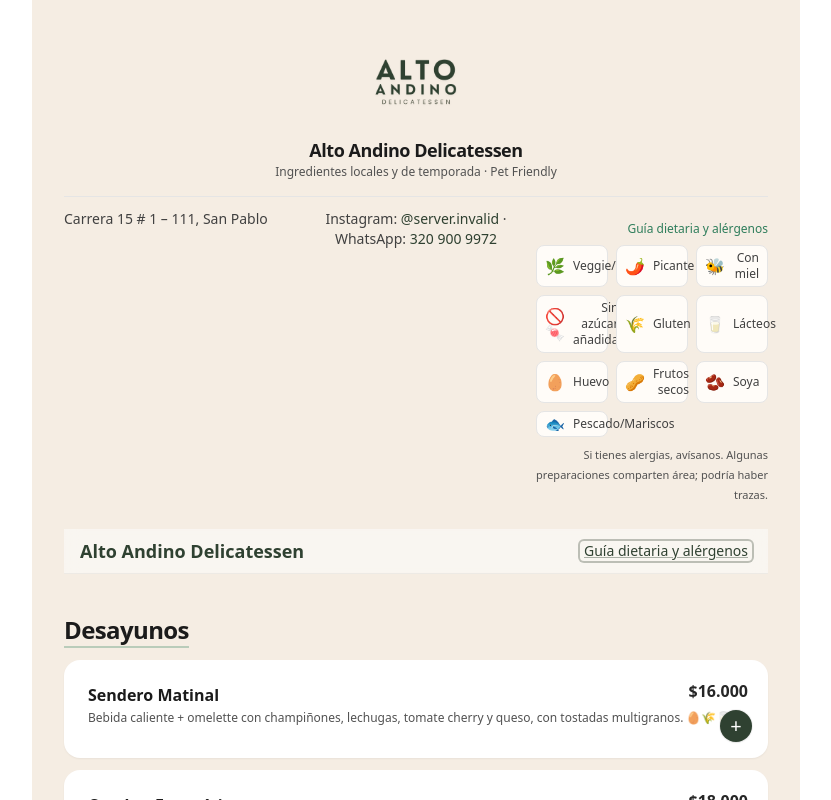
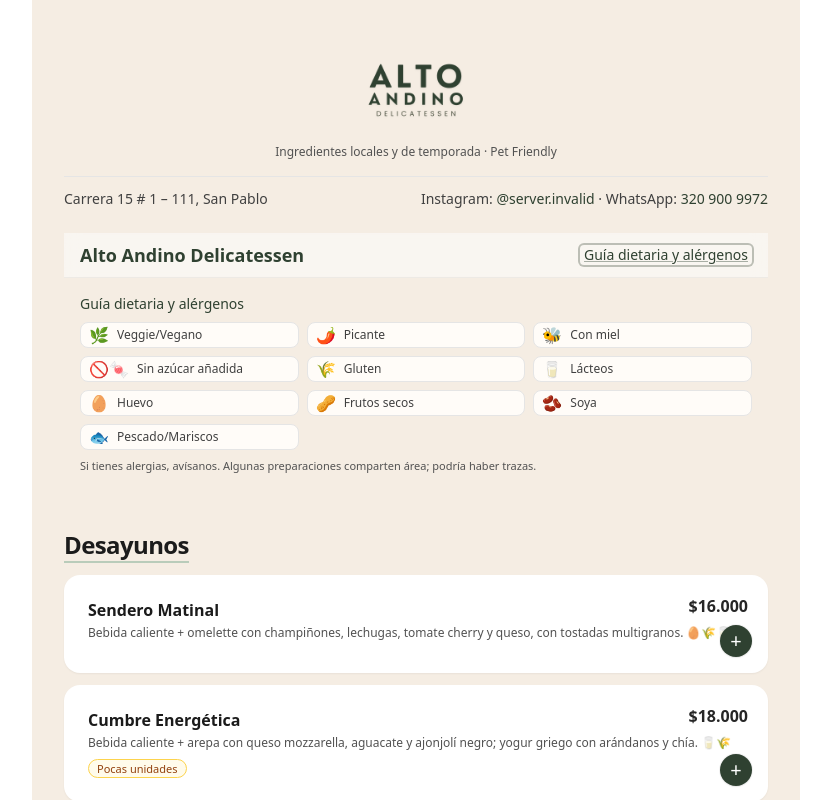
Before and after one commit to codesebastianvega/alto-andino-qrmenu, a React (Vite) app: page / in a window 1280 px wide. Both pictures are taken after a click on the button "Guía dietaria y alérgenos". Shown: the top 800 px of the page, without its empty margins (224-1055 px from the left). Built offline with nearby package versions, Linux system fonts and the light colour scheme; no server answers.

Commit message:
feat: add toggleable dietary guide

```diff
--- /dev/null
+++ b/src/components/DietaryGuide.jsx
@@ -0,0 +1,38 @@
+import React from "react";
+
+export default function DietaryGuide() {
+  const markers = [
+    { icon: "🌿", label: "Veggie/Vegano" },
+    { icon: "🌶️", label: "Picante" },
+    { icon: "🐝", label: "Con miel" },
+    { icon: "🚫🍬", label: "Sin azúcar añadida" },
+    { icon: "🌾", label: "Gluten" },
+    { icon: "🥛", label: "Lácteos" },
+    { icon: "🥚", label: "Huevo" },
+    { icon: "🥜", label: "Frutos secos" },
+    { icon: "🫘", label: "Soya" },
+    { icon: "🐟", label: "Pescado/Mariscos" },
+  ];
+  return (
+    <div className="max-w-3xl mx-auto px-4 py-3 sm:py-4">
+      <h2 className="text-sm font-medium text-[#2f4131] mb-2">
+        Guía dietaria y alérgenos
+      </h2>
+      <div className="mt-2 grid grid-cols-2 sm:grid-cols-3 gap-2">
+        {markers.map((m) => (
+          <div
+            key={m.label}
+            className="flex items-center gap-2 rounded-lg border border-neutral-200 bg-alto-warmwhite px-2 py-1 text-xs"
+          >
+            <span className="text-base leading-none">{m.icon}</span>
+            <span className="text-neutral-700">{m.label}</span>
+          </div>
+        ))}
+      </div>
+      <p className="mt-2 text-[11px] text-neutral-600">
+        Si tienes alergias, avísanos. Algunas preparaciones comparten área;
+        podría haber trazas.
+      </p>
+    </div>
+  );
+}
--- a/src/components/Header.jsx
+++ b/src/components/Header.jsx
@@ -1,5 +1,7 @@
 // src/components/Header.jsx
+import React, { useState } from "react";
 import { getTableId } from "../utils/table";
+import DietaryGuide from "./DietaryGuide";
 
 const IG_URL =
   import.meta.env.VITE_INSTAGRAM_URL ||
@@ -20,49 +22,9 @@ const WA_DISPLAY = WA_NUM.replace(/^57/, "").replace(
 ); // 320 900 9972
 const WA_LINK = `https://wa.me/${WA_NUM}`;
 
-function MarkersLegend() {
-  const markers = [
-    { icon: "🌿", label: "Veggie/Vegano" },
-    { icon: "🌶️", label: "Picante" },
-    { icon: "🐝", label: "Con miel" },
-    { icon: "🚫🍬", label: "Sin azúcar añadida" },
-    { icon: "🌾", label: "Gluten" },
-    { icon: "🥛", label: "Lácteos" },
-    { icon: "🥚", label: "Huevo" },
-    { icon: "🥜", label: "Frutos secos" },
-    { icon: "🫘", label: "Soya" },
-    { icon: "🐟", label: "Pescado/Mariscos" },
-  ];
-
-  return (
-    <details className="mt-3">
-      <summary
-        id="aa-guide-anchor"
-        className="text-xs font-medium text-alto-primary cursor-pointer select-none"
-      >
-        Guía dietaria y alérgenos
-      </summary>
-      <div className="mt-2 grid grid-cols-2 sm:grid-cols-3 gap-2">
-        {markers.map((m) => (
-          <div
-            key={m.label}
-            className="flex items-center gap-2 rounded-lg border border-neutral-200 bg-alto-warmwhite px-2 py-1 text-xs"
-          >
-            <span className="text-base leading-none">{m.icon}</span>
-            <span className="text-neutral-700">{m.label}</span>
-          </div>
-        ))}
-      </div>
-      <p className="mt-2 text-[11px] text-neutral-600">
-        Si tienes alergias, avísanos. Algunas preparaciones comparten área;
-        podría haber trazas.
-      </p>
-    </details>
-  );
-}
-
 export default function Header() {
   const table = getTableId();
+  const [openGuide, setOpenGuide] = useState(false);
 
   return (
     <>
@@ -72,11 +34,8 @@ export default function Header() {
           <img
             src="/logoalto.png"
             alt="Alto Andino Delicatessen"
-            className="h-16 w-16 sm:h-20 sm:w-20 md:h-24 md:w-24 object-contain drop-shadow-sm"
+            className="h-20 sm:h-24 md:h-28 mx-auto object-contain drop-shadow-sm"
           />
-          <h1 className="mt-2 text-alto-text text-base sm:text-lg font-extrabold tracking-tight">
-            Alto Andino Delicatessen
-          </h1>
           <p className="text-[11px] sm:text-xs text-neutral-600">
             Ingredientes locales y de temporada · Pet Friendly
           </p>
@@ -89,19 +48,16 @@ export default function Header() {
           )}
         </div>
 
-        {/* Línea sutil y datos + guía */}
+        {/* Línea sutil y datos */}
         <div className="mt-4 border-t border-neutral-200 pt-3">
-          <div className="grid grid-cols-1 sm:grid-cols-3 gap-1 text-xs sm:text-sm text-neutral-700">
+          <div className="grid grid-cols-1 sm:grid-cols-2 gap-1 text-xs sm:text-sm text-neutral-700">
             <p className="text-center sm:text-left">
               Carrera 15 # 1 – 111, San Pablo
             </p>
-            <div className="text-center text-sm text-neutral-700">
-              Instagram: <a href={IG_URL} target="_blank" rel="noreferrer" className="font-medium text-[#2f4131] hover:underline">@{IG_HANDLE.replace('@','')}</a>
+            <div className="text-center text-sm text-neutral-700 sm:text-right">
+              Instagram: <a href={IG_URL} target="_blank" rel="noreferrer" className="font-medium text-[#2f4131] hover:underline">@{IG_HANDLE.replace("@", "")}</a>
               {" · "}
               WhatsApp: <a href={WA_LINK} target="_blank" rel="noreferrer" className="font-medium text-[#2f4131] hover:underline">{WA_DISPLAY}</a>
-            </div>
-            <div className="sm:text-right">
-              <MarkersLegend />
             </div>
           </div>
         </div>
@@ -114,16 +70,23 @@ export default function Header() {
           </div>
           <button
             type="button"
-            onClick={() => {
-              const el = document.getElementById("aa-guide-anchor");
-              if (el) el.click();
-            }}
+            aria-expanded={openGuide}
+            onClick={() => setOpenGuide((v) => !v)}
             className="text-[#2f4131] text-sm font-medium underline decoration-[#2f4131]/40 hover:decoration-[#2f4131] focus:outline-none focus:ring-2 focus:ring-[rgba(47,65,49,0.3)] rounded px-1"
           >
             Guía dietaria y alérgenos
           </button>
         </div>
       </div>
+      <div
+        data-open={openGuide ? "true" : "false"}
+        className={[
+          "overflow-hidden transition-[max-height,opacity] duration-300 ease-out",
+          openGuide ? "max-h-[1000px] opacity-100" : "max-h-0 opacity-0",
+        ].join(" ")}
+      >
+        <DietaryGuide />
+      </div>
     </>
   );
 }
```
